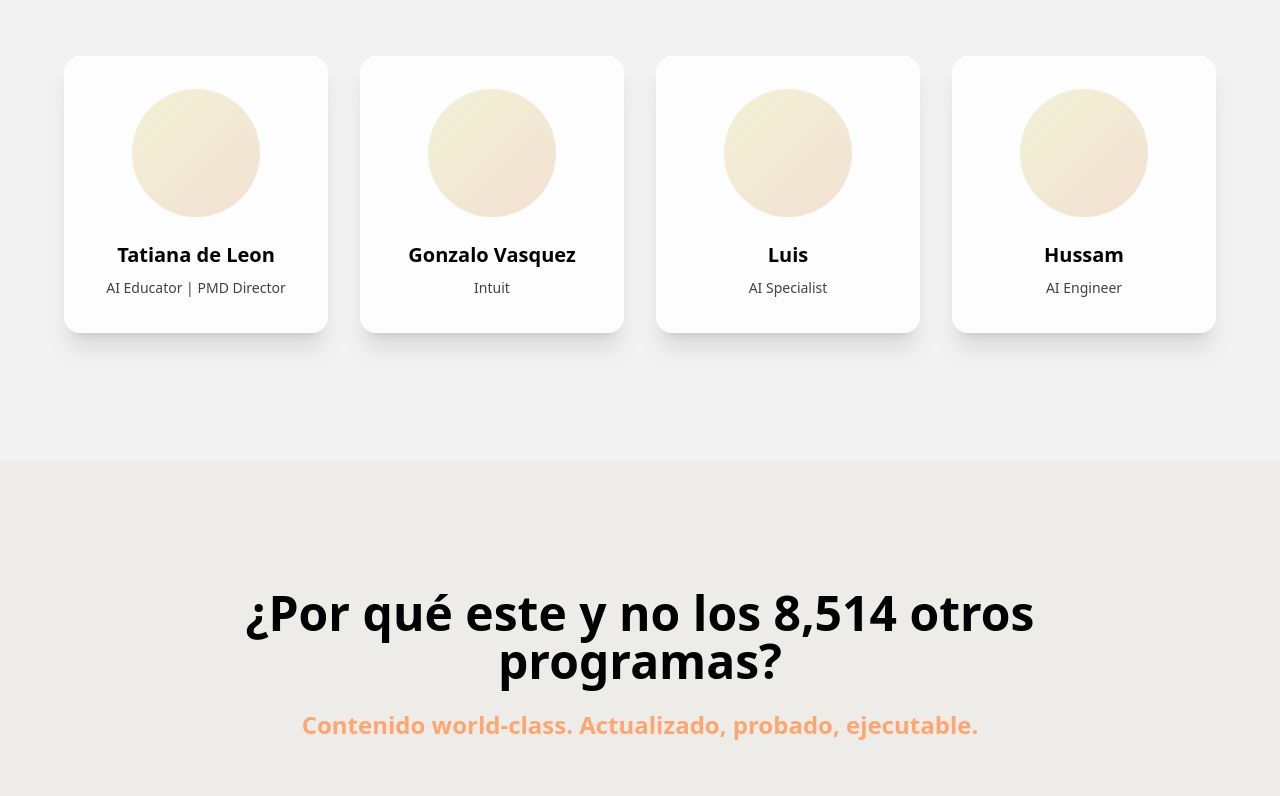
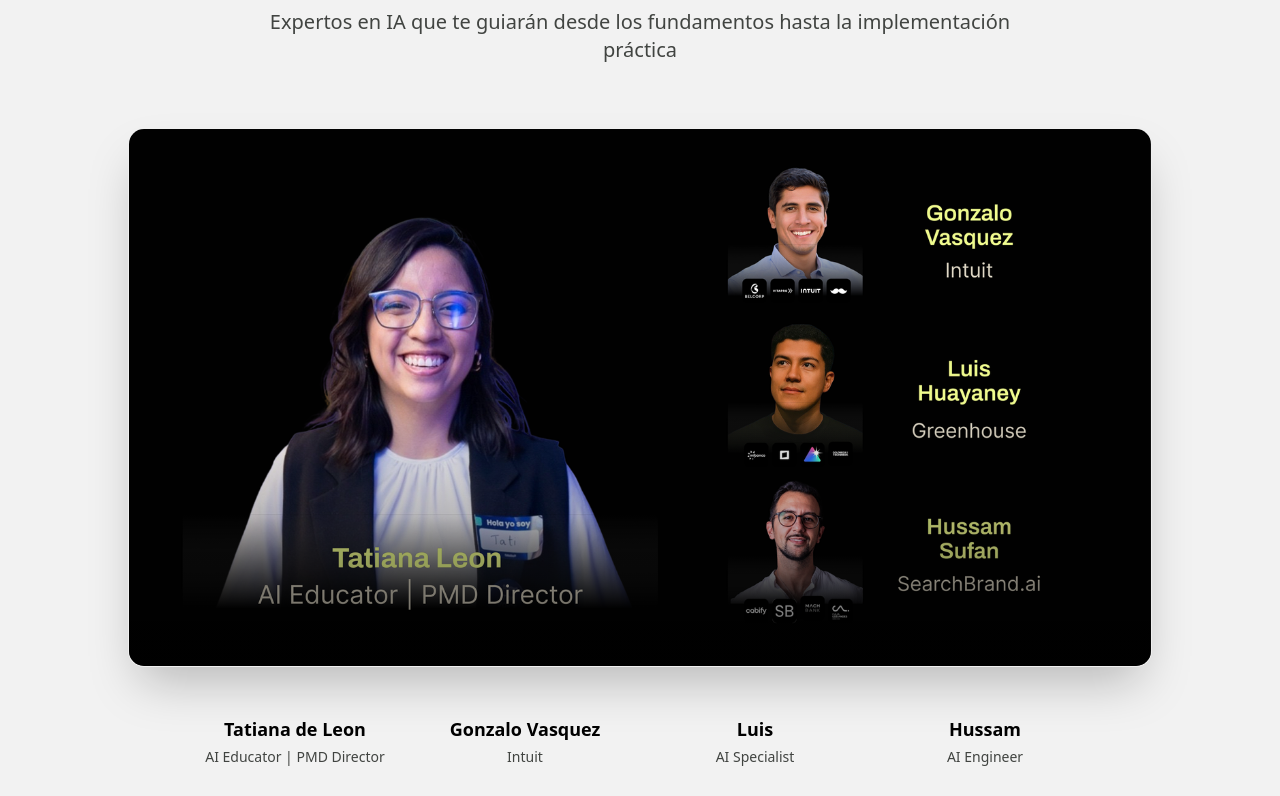
Before and after one commit to jclopezsDS/30x-platform, a React (Vite) app: page /everybody-ai in a window 1280 px wide. Shown: the part 904-1700 px from the top of the page. Built offline with nearby package versions, Linux system fonts and the light colour scheme; the HTML template or start-up script is replaced by a standard one.

Commit message:
Add elegant group photo for EverybodyAI professors

```diff
--- a/src/pages/EverybodyAI.tsx
+++ b/src/pages/EverybodyAI.tsx
@@ -77,18 +77,55 @@ const EverybodyAI = () => {
             whileInView={{ opacity: 1, y: 0 }}
             transition={{ duration: 0.6 }}
             viewport={{ once: true }}
-            className="text-center mb-16"
+            className="text-center mb-16 space-y-4"
           >
             <h2 className="text-4xl md:text-5xl font-bold text-foreground">
               Conoce a tus profesores
             </h2>
+            <p className="text-xl text-muted-foreground max-w-3xl mx-auto">
+              Expertos en IA que te guiarán desde los fundamentos hasta la implementación práctica
+            </p>
           </motion.div>
 
-          <div className="grid grid-cols-1 md:grid-cols-2 lg:grid-cols-4 gap-8 max-w-6xl mx-auto">
+          <motion.div
+            initial={{ opacity: 0, scale: 0.95 }}
+            whileInView={{ opacity: 1, scale: 1 }}
+            transition={{ duration: 0.8 }}
+            viewport={{ once: true }}
+            className="max-w-5xl mx-auto"
+          >
+            <div className="relative rounded-2xl overflow-hidden shadow-2xl border border-border/20">
+              <img
+                src="/assets/Everybody AI Asset.webp"
+                alt="Profesores de EverybodyAI"
+                className="w-full h-auto"
+              />
+              <div className="absolute inset-0 bg-gradient-to-t from-black/60 via-transparent to-transparent pointer-events-none" />
+            </div>
+          </motion.div>
+
+          {/* Nombres de los profesores debajo */}
+          <motion.div
+            initial={{ opacity: 0, y: 20 }}
+            whileInView={{ opacity: 1, y: 0 }}
+            transition={{ duration: 0.6, delay: 0.3 }}
+            viewport={{ once: true }}
+            className="mt-12 grid grid-cols-2 md:grid-cols-4 gap-6 max-w-4xl mx-auto"
+          >
             {professors.map((professor, index) => (
-              <MentorCard key={professor.name} {...professor} index={index} />
+              <motion.div
+                key={professor.name}
+                initial={{ opacity: 0, y: 10 }}
+                whileInView={{ opacity: 1, y: 0 }}
+                transition={{ duration: 0.4, delay: 0.4 + index * 0.1 }}
+                viewport={{ once: true }}
+                className="text-center"
+              >
+                <h3 className="font-bold text-foreground text-lg mb-1">{professor.name}</h3>
+                <p className="text-sm text-muted-foreground">{professor.title}</p>
+              </motion.div>
             ))}
-          </div>
+          </motion.div>
         </div>
       </section>
 
```
